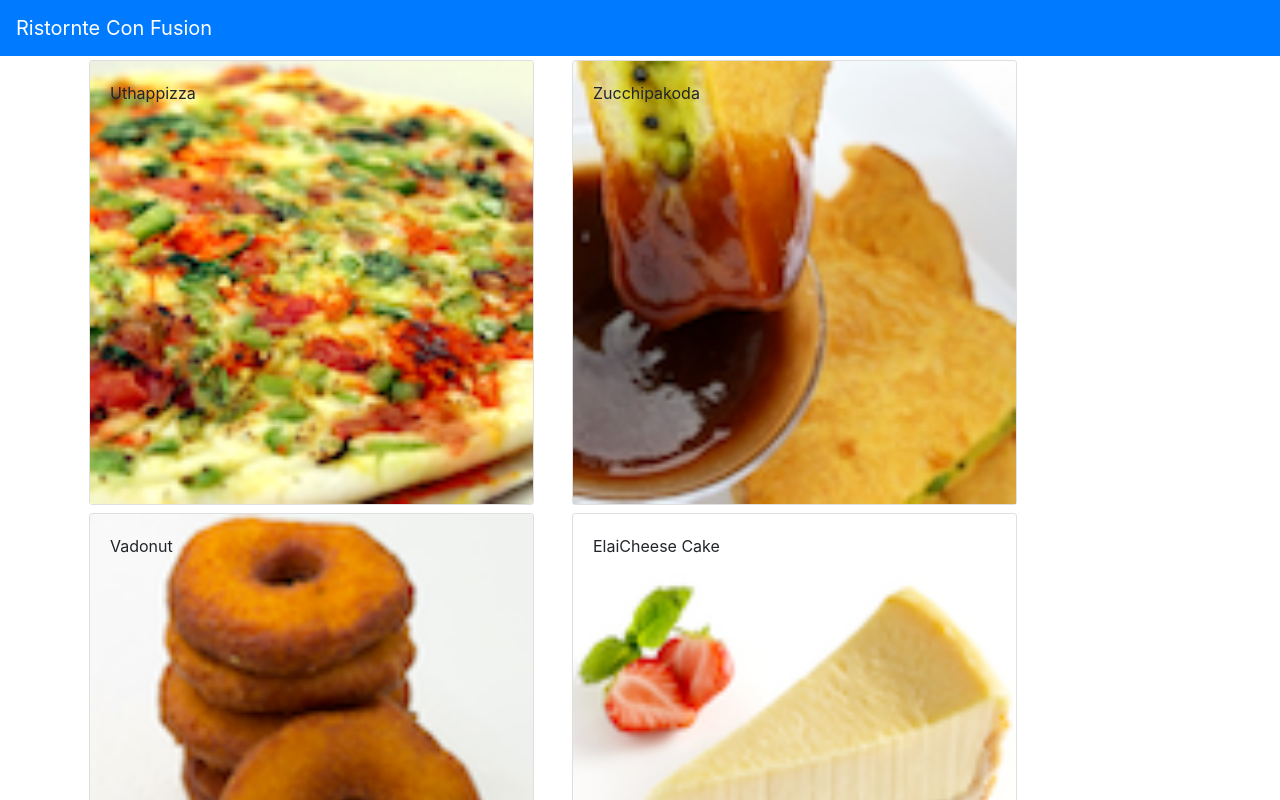
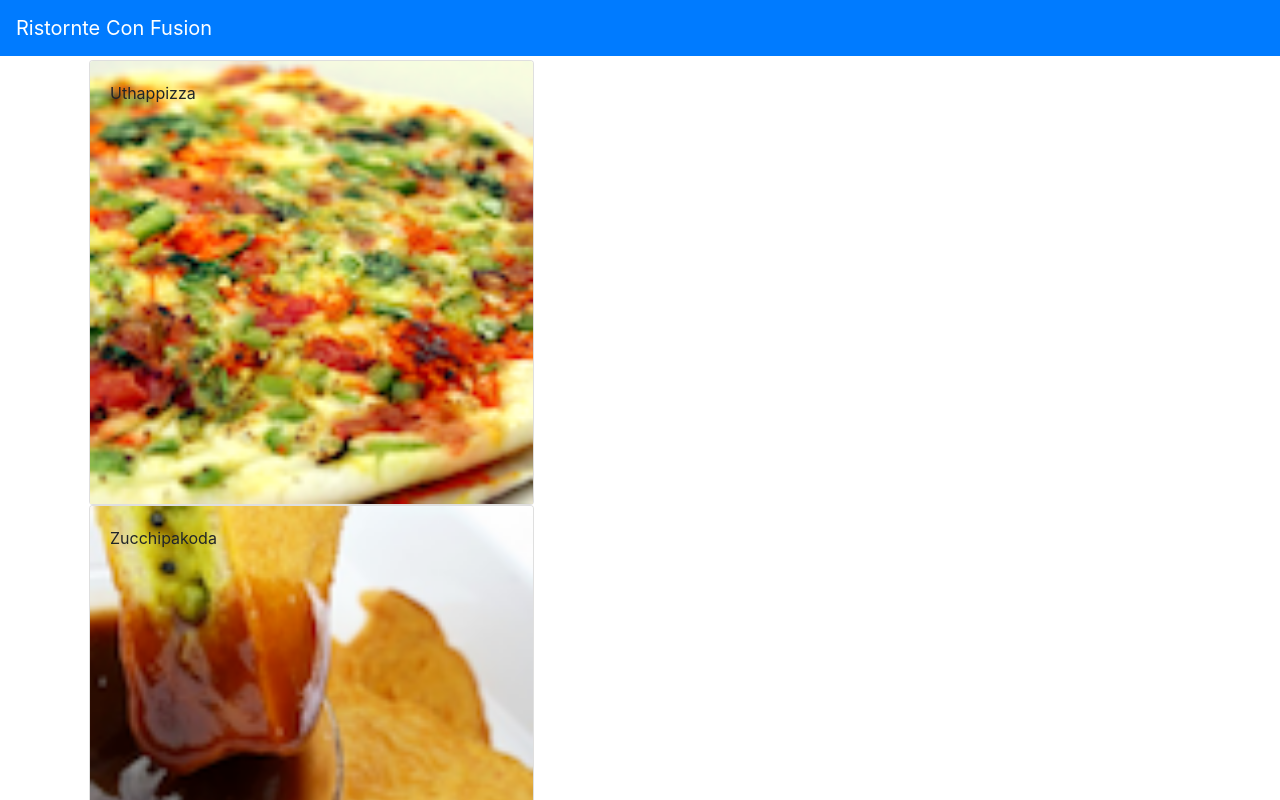
Before and after one commit to bansalsurya/Front-End-Web-Development-with-React, a React (Create React App) app: page / in a window 1280 px wide. Shown: the top 800 px of the page. Built offline with nearby package versions, Linux system fonts and the light colour scheme.

Commit message:
added maincomponent and made changes in app.js

```diff
--- a/src/App.js
+++ b/src/App.js
@@ -1,24 +1,11 @@
 import React, { Component } from 'react';
-import { Navbar, NavbarBrand } from 'reactstrap';
 import './App.css';
-import Menu from './components/MenuComponent';
-import { DISHES } from './shared/dishes';
+import Main from './components/MainComponent';
 class App extends Component {
-  constructor(props) {
-    super(props);
-    this.state = {
-      dishes: DISHES,
-    };
-  }
   render() {
     return (
-      <div>
-        <Navbar dark color='primary'>
-          <div>
-            <NavbarBrand href='/'>Ristornte Con Fusion</NavbarBrand>
-          </div>
-        </Navbar>
-        <Menu dishes={this.state.dishes} />
+      <div className='App'>
+        <Main />
       </div>
     );
   }
--- a/src/components/DishdetailComponent.js
+++ b/src/components/DishdetailComponent.js
@@ -8,8 +8,8 @@ export class DishdetailComponent extends Component {
       return (
         <Fragment>
           <div className='col-12 col-md-5 m-1'>
-            <Card key={dish.id} className='card-style'>
-              <CardImg top src={dish.image} alt={dish.name} />
+            <Card className='card-style'>
+              <CardImg top key={dish.id} src={dish.image} alt={dish.name} />
               <CardBody>
                 <CardTitle>{dish.name}</CardTitle>
                 <CardText>{dish.description}</CardText>
@@ -28,13 +28,18 @@ export class DishdetailComponent extends Component {
   renderComments = (comments) => {
     if (comments != null) {
       const comment = comments.map((item) => {
-        const date = this.styledDate(item.date);
+        //const date = this.styledDate(item.date);
         return (
-          <div>
+          <div key={item.id}>
             <li>{item.comment}</li>
             <br />
             <li>
-              --{item.author}, {date}
+              --{item.author},{' '}
+              {new Intl.DateTimeFormat('en-US', {
+                year: 'numeric',
+                month: 'short',
+                day: '2-digit',
+              }).format(new Date(Date.parse(item.date)))}
             </li>
             <br />
           </div>
@@ -53,11 +58,10 @@ export class DishdetailComponent extends Component {
   };
 
   render() {
-    const { selectedDish } = this.props;
-
+    const { dishprop } = this.props;
     return (
       <div className='container'>
-        <div className='row'>{this.renderDish(selectedDish)}</div>
+        <div className='row'>{this.renderDish(dishprop)}</div>
       </div>
     );
   }
--- /dev/null
+++ b/src/components/MainComponent.js
@@ -0,0 +1,47 @@
+import React, { Component } from 'react';
+import { Navbar, NavbarBrand } from 'reactstrap';
+import Menu from './MenuComponent';
+import DishDetail from './DishdetailComponent';
+import { DISHES } from '../shared/dishes';
+import 'bootstrap/dist/css/bootstrap.min.css';
+
+class MainComponent extends Component {
+  constructor(props) {
+    super(props);
+    this.state = {
+      dishes: DISHES,
+      selectedDish: null,
+    };
+  }
+
+  onDishSelect(dishId) {
+    this.setState({ selectedDish: dishId });
+  }
+
+  render() {
+    return (
+      <div>
+        <Navbar dark color='primary'>
+          <div>
+            <NavbarBrand href='/'>Ristornte Con Fusion</NavbarBrand>
+          </div>
+        </Navbar>
+        <Menu
+          dishes={this.state.dishes}
+          onClick={(dishId) => {
+            this.onDishSelect(dishId);
+          }}
+        />
+        <DishDetail
+          dishprop={
+            this.state.dishes.filter(
+              (dish) => dish.id === this.state.selectedDish
+            )[0]
+          }
+        />
+      </div>
+    );
+  }
+}
+
+export default MainComponent;
--- a/src/components/MenuComponent.js
+++ b/src/components/MenuComponent.js
@@ -1,41 +1,28 @@
 import React, { Component } from 'react';
 import { Card, CardImg, CardImgOverlay, CardTitle } from 'reactstrap';
-import DishDetail from './DishdetailComponent';
+
 import 'bootstrap/dist/css/bootstrap.min.css';
 
 class MenuComponent extends Component {
-  constructor(props) {
-    super(props);
-
-    this.state = {
-      selectedDish: null,
-    };
-  }
-
-  onDishSelect(dish) {
-    this.setState({ selectedDish: dish });
-  }
-
   render() {
     const dishes = this.props.dishes;
 
     const menu = dishes.map((dish) => {
       return (
-        <div key={dish.id} className='col-12 col-md-5 m-1'>
-          <Card onClick={() => this.onDishSelect(dish)}>
-            <CardImg top src={dish.image} alt={dish.name} />
-            <CardImgOverlay>
-              <CardTitle>{dish.name}</CardTitle>
-            </CardImgOverlay>
-          </Card>
-        </div>
+        <Card key={dish.id} onClick={() => this.props.onClick(dish.id)}>
+          <CardImg top src={dish.image} alt={dish.name} />
+          <CardImgOverlay>
+            <CardTitle>{dish.name}</CardTitle>
+          </CardImgOverlay>
+        </Card>
       );
     });
 
     return (
       <div className='container'>
-        <div className='row'>{menu}</div>
-        <DishDetail selectedDish={this.state.selectedDish} />
+        <div className='row'>
+          <div className='col-12 col-md-5 m-1'>{menu}</div>
+        </div>
       </div>
     );
   }
```
